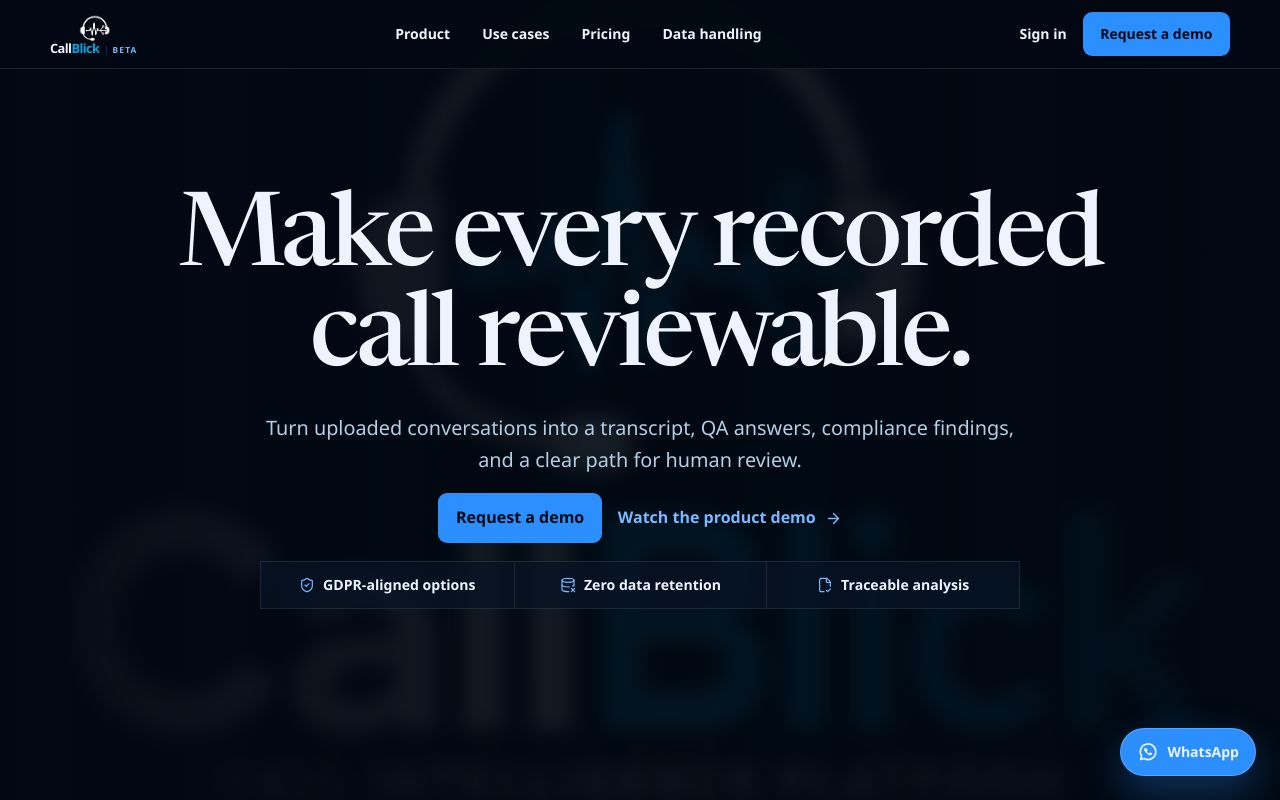
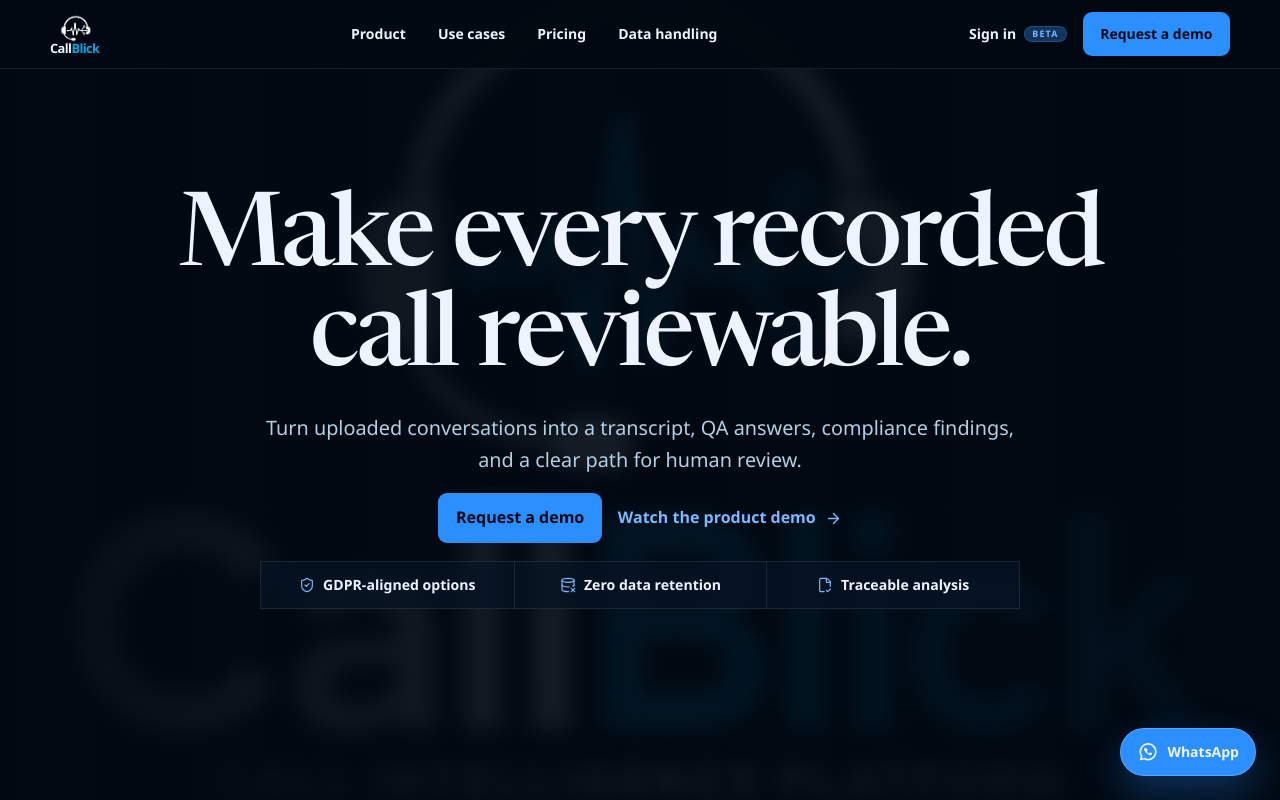
Before and after one commit to twilight-Studio/call-blick-site, a Next.js app in the folder WebSite/callblick-web/: page / in a window 1280 px wide. Shown: the top 800 px of the page. Built offline with nearby package versions, Linux system fonts and the light colour scheme.

Commit message:
Move beta tag away from logo

```diff
--- a/WebSite/callblick-web/src/app/globals.css
+++ b/WebSite/callblick-web/src/app/globals.css
@@ -67,13 +67,11 @@ body::-webkit-scrollbar-thumb { background: #33516f; border: 3px solid var(--pap
 .site-header[data-compact="true"] .site-nav { height: 56px; }
 .site-brand { flex-shrink: 0; text-decoration: none; }
 .site-logo { height: 32px; transition: height 420ms cubic-bezier(0.22, 1, 0.36, 1), opacity 240ms ease; }
-.site-brand-line { display: inline-flex; align-items: baseline; margin-top: -0.15rem; line-height: 1; }
-.site-wordmark { color: var(--ink); font-size: 0.8rem; font-weight: 800; letter-spacing: -0.045em; line-height: 1; transition: font-size 420ms cubic-bezier(0.22, 1, 0.36, 1); }
+.site-wordmark { margin-top: -0.15rem; color: var(--ink); font-size: 0.8rem; font-weight: 800; letter-spacing: -0.045em; line-height: 1; transition: font-size 420ms cubic-bezier(0.22, 1, 0.36, 1); }
 .site-wordmark span { color: #08a5e5; }
-.site-beta { margin-left: 0.38rem; border-left: 1px solid var(--rule-strong); padding-left: 0.38rem; color: var(--blue-dark); font-size: 0.52rem; font-weight: 800; letter-spacing: 0.14em; line-height: 1; text-transform: uppercase; transition: font-size 420ms cubic-bezier(0.22, 1, 0.36, 1); }
+.beta-tag { border: 1px solid var(--rule-strong); border-radius: 999px; padding: 0.18rem 0.45rem; background: var(--blue-soft); color: var(--blue-dark); font-size: 0.56rem; font-weight: 800; letter-spacing: 0.12em; line-height: 1; text-transform: uppercase; text-decoration: none; }
 .site-header[data-compact="true"] .site-logo { height: 27px; }
 .site-header[data-compact="true"] .site-wordmark { font-size: 0.72rem; }
-.site-header[data-compact="true"] .site-beta { font-size: 0.46rem; }
 .hero-background-logo { opacity: 0.16; filter: blur(9px); }
 .hero-section, .hero-shell { min-height: 100vh; min-height: 100svh; }
 .hero-shell { padding-block: clamp(5rem, 11vh, 9rem); }
--- a/WebSite/callblick-web/src/components/Navbar.tsx
+++ b/WebSite/callblick-web/src/components/Navbar.tsx
@@ -45,17 +45,14 @@ export default function Navbar() {
 
   return <header className="site-header fixed inset-x-0 top-0 z-50 border-b border-[var(--rule)] bg-[rgba(2,9,18,0.94)] backdrop-blur-md" data-hidden={hidden && !open} data-compact={compact}>
     <nav className="site-nav page-shell flex items-center justify-between" aria-label="Primary navigation">
-      <Link href="/" className="site-brand inline-flex h-full flex-col items-center justify-center" onClick={() => setOpen(false)} aria-label="CallBlick beta home">
+      <Link href="/" className="site-brand inline-flex h-full flex-col items-center justify-center" onClick={() => setOpen(false)} aria-label="CallBlick home">
         <Image src="/CallBlick-Logo.png" alt="" width={52} height={46} className="site-logo w-auto object-contain" priority />
-        <span className="site-brand-line" aria-hidden="true">
-          <span className="site-wordmark">Call<span>Blick</span></span>
-          <span className="site-beta">Beta</span>
-        </span>
+        <span className="site-wordmark" aria-hidden="true">Call<span>Blick</span></span>
       </Link>
       <div className="hidden items-center gap-1 md:flex">{navLinks.map((link) => <Link key={link.href} href={link.href} className="min-h-11 px-3.5 inline-flex items-center text-sm font-semibold text-[var(--ink-soft)] hover:text-[var(--ink)]">{link.label}</Link>)}</div>
-      <div className="hidden items-center gap-4 md:flex"><Link href="https://app.callblick.com/sign-in" className="text-sm font-semibold hover:underline">Sign in</Link><Link href="/contact" className="button-primary text-sm">Request a demo</Link></div>
+      <div className="hidden items-center gap-4 md:flex"><Link href="https://app.callblick.com/sign-in" className="inline-flex items-center gap-2 text-sm font-semibold hover:underline">Sign in <span className="beta-tag">Beta</span></Link><Link href="/contact" className="button-primary text-sm">Request a demo</Link></div>
       <button type="button" className="min-h-11 min-w-11 inline-flex items-center justify-center md:hidden" onClick={() => setOpen((value) => !value)} aria-expanded={open} aria-controls="mobile-navigation" aria-label={open ? "Close navigation" : "Open navigation"}>{open ? <X size={22} /> : <Menu size={22} />}</button>
     </nav>
-    {open && <div id="mobile-navigation" className="border-t border-[var(--rule)] bg-[var(--paper)] md:hidden"><div className="page-shell flex flex-col py-3">{navLinks.map((link) => <Link key={link.href} href={link.href} className="min-h-12 flex items-center border-b border-[var(--rule)] font-semibold" onClick={() => setOpen(false)}>{link.label}</Link>)}<Link href="https://app.callblick.com/sign-in" className="min-h-12 flex items-center font-semibold" onClick={() => setOpen(false)}>Sign in</Link><Link href="/contact" className="button-primary my-2" onClick={() => setOpen(false)}>Request a demo</Link></div></div>}
+    {open && <div id="mobile-navigation" className="border-t border-[var(--rule)] bg-[var(--paper)] md:hidden"><div className="page-shell flex flex-col py-3">{navLinks.map((link) => <Link key={link.href} href={link.href} className="min-h-12 flex items-center border-b border-[var(--rule)] font-semibold" onClick={() => setOpen(false)}>{link.label}</Link>)}<Link href="https://app.callblick.com/sign-in" className="min-h-12 flex items-center gap-2 font-semibold" onClick={() => setOpen(false)}>Sign in <span className="beta-tag">Beta</span></Link><Link href="/contact" className="button-primary my-2" onClick={() => setOpen(false)}>Request a demo</Link></div></div>}
   </header>;
 }
```
